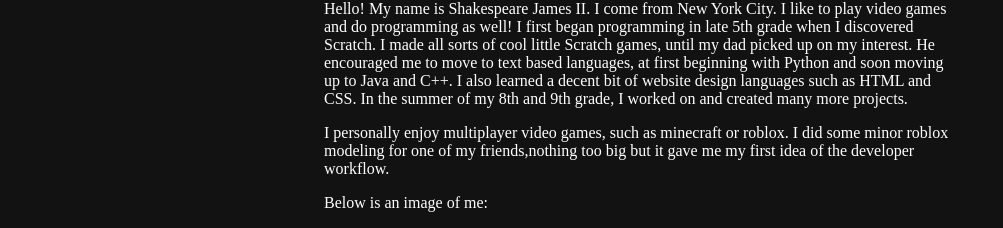
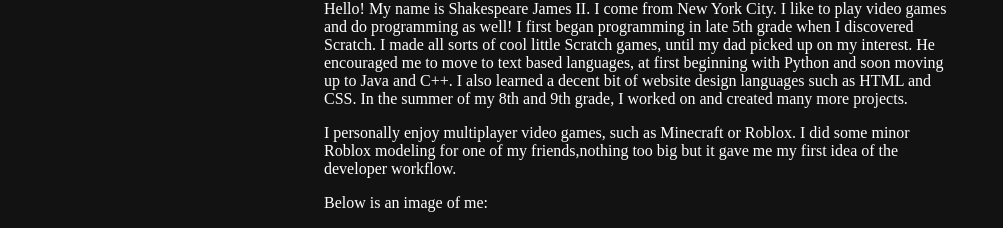
Before and after one commit to sj2245/sjthecoder, a Next.js app: page /about in a window 1280 px wide. Shown: the part 80-308 px from the top of the page, without its empty margins (0-1003 px from the left). Built offline with nearby package versions, Linux system fonts and the light colour scheme; grey boxes are pictures that could not be loaded; a web font is replaced by a local one.

Commit message:
Grammatical changes round 2

```diff
--- a/pages/about.mdx
+++ b/pages/about.mdx
@@ -6,7 +6,7 @@
 <div className="textbox">
 Hello! My name is Shakespeare James II. I come from New York City. I like to play video games and do programming as well! I first began programming in late 5th grade when I discovered Scratch. I made all sorts of cool little Scratch games, until my dad picked up on my interest. He encouraged me to move to text based languages, at first beginning with Python and soon moving up to Java and C++. I also learned a decent bit of website design languages such as HTML and CSS. In the summer of my 8th and 9th grade, I worked on and created many more projects.
 
-I personally enjoy multiplayer video games, such as minecraft or roblox. I did some minor roblox modeling for one of my friends,nothing too big but it gave me my first idea of the developer workflow.
+I personally enjoy multiplayer video games, such as Minecraft or Roblox. I did some minor Roblox modeling for one of my friends,nothing too big but it gave me my first idea of the developer workflow.
 
 Below is an image of me:
 </div>
```
